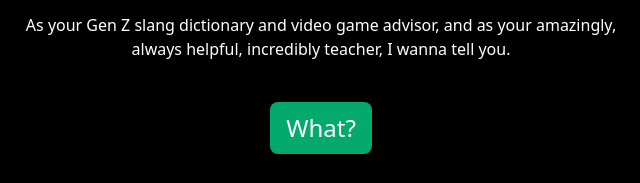
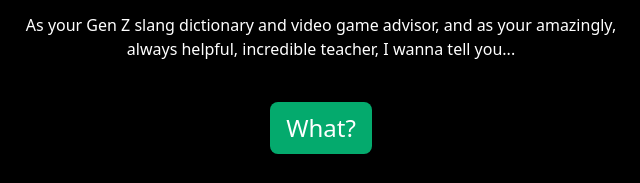
Before and after one commit to ehaabd/ehaabd.github.io, a plain HTML site: page birthday_gift.html in a window 1280 px wide. Shown: the part 389-572 px from the top of the page, 319-959 px from the left. Drawn offline with Linux system fonts and the light colour scheme; a web font is replaced by a local one.

Commit message:
Update birthday_gift.html

```diff
--- a/birthday_gift.html
+++ b/birthday_gift.html
@@ -21,7 +21,7 @@
         <h1 style="color:white"class="center">Dear Aazu</h1>
         <span style="display:block; height: 25;"></span>
         <p style="color:white">Thank you for being the best baby brother to ever exist. I love you so much and I'm so happy that I'm your bhaiya.</p>
-        <p style="color:white">As your Gen Z slang dictionary and video game advisor, and as your amazingly, always helpful, incredibly teacher, I wanna tell you.</p>
+        <p style="color:white">As your Gen Z slang dictionary and video game advisor, and as your amazingly, always helpful, incredible teacher, I wanna tell you...</p>
         <span style="display:block; height: 25;"></span>
         <button onclick = "sayIt()" class="button-surprise">What?</button>
     </div>
```
